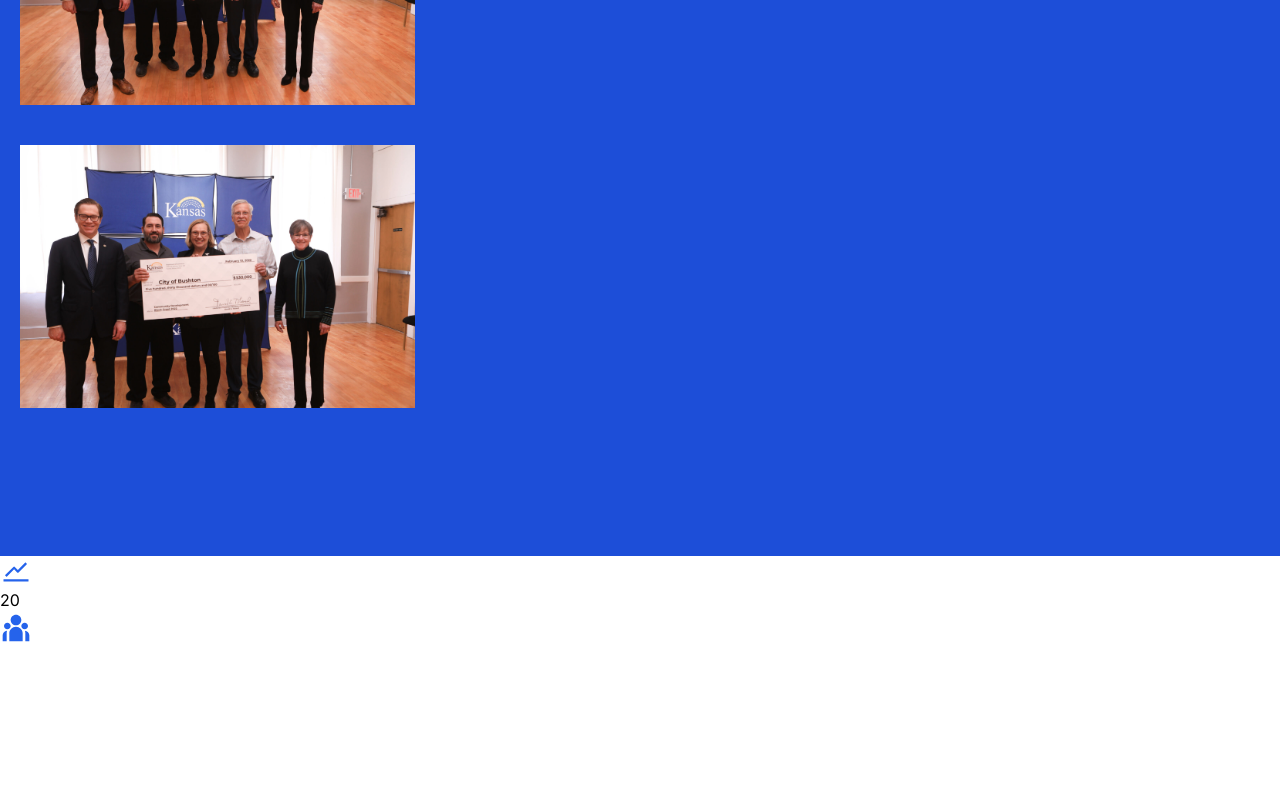
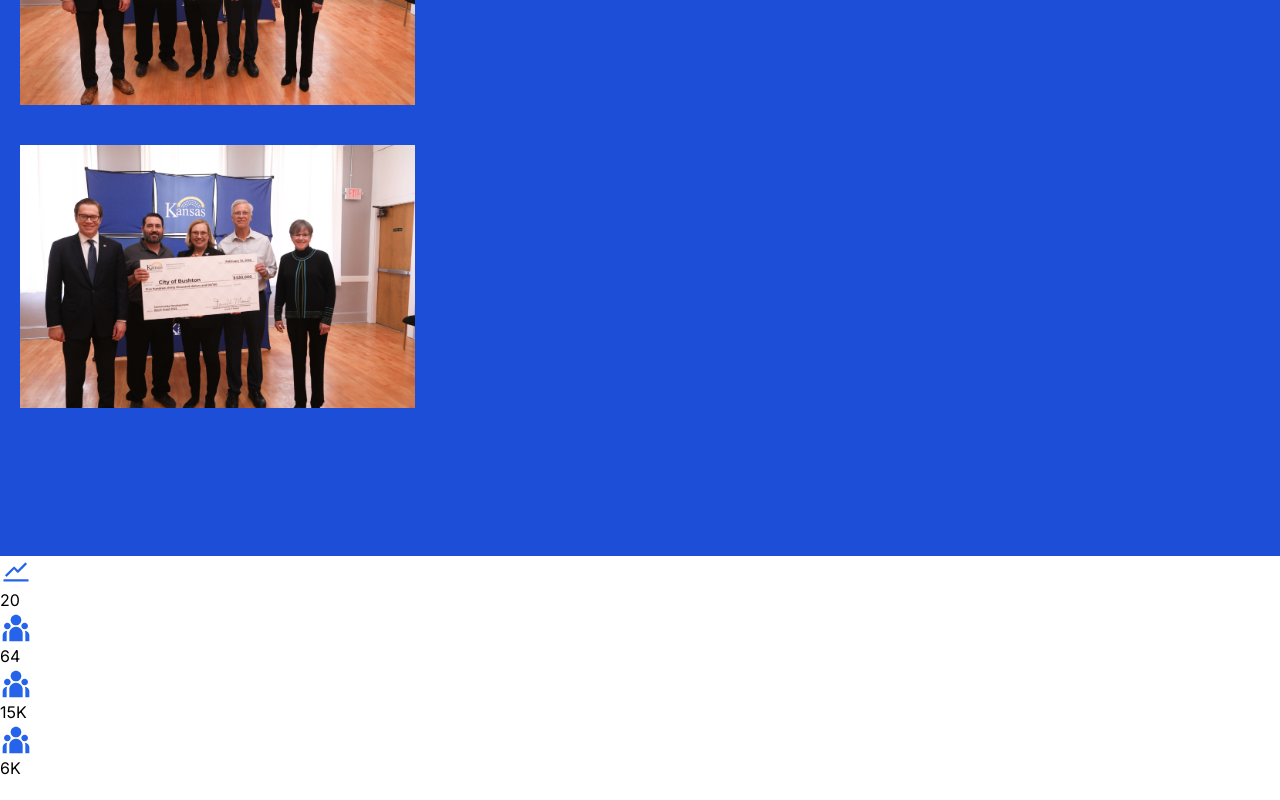
Before and after one commit to Richson-Tech/org, a Next.js app: page / in a window 1280 px wide. Shown: the part 3658-4458 px from the top of the page. Before the commit the page ends 4322 px from the top, so only its background shows below. Built offline with nearby package versions, Linux system fonts and the light colour scheme.

Commit message:
new commits

```diff
--- a/src/components/Num.jsx
+++ b/src/components/Num.jsx
@@ -6,6 +6,9 @@ import { RiTeamFill } from "react-icons/ri";
 
 const Num = () => {
   const [currentNumber, setCurrentNumber] = useState(0);
+  const [rightNumber, setRightNumber] = useState(0);
+  const [leftNumber, setLeftNumber] = useState(0);
+  const [lastNumber, setLastNumber] = useState(0);
 
   useEffect(() => {
     const interval = setInterval(() => {
@@ -22,6 +25,51 @@ const Num = () => {
     return () => clearInterval(interval);
   }, [currentNumber]); // Re-run the effect when the currentNumber changes
 
+  useEffect(() => {
+    const interval = setInterval(() => {
+      // Increment the number until it reaches 75
+      if (rightNumber < 75) {
+        setRightNumber((prevNumber) => prevNumber + 1);
+      } else {
+        // Clear the interval when the number reaches 75
+        clearInterval(interval);
+      }
+    }, 100); // Set the interval to 100 milliseconds
+
+    // Cleanup function to clear the interval when the component is unmounted
+    return () => clearInterval(interval);
+  }, [rightNumber]); // Re-run the effect when the rightNumber changes
+
+  useEffect(() => {
+    const interval = setInterval(() => {
+      // Increment the number until it reaches 20
+      if (leftNumber < 15) {
+        setLeftNumber((prevNumber) => prevNumber + 1);
+      } else {
+        // Clear the interval when the number reaches 20
+        clearInterval(interval);
+      }
+    }, 100); // Set the interval to 100 milliseconds
+
+    // Cleanup function to clear the interval when the component is unmounted
+    return () => clearInterval(interval);
+  }, [leftNumber]); // Re-run the effect when the leftNumber changes
+
+  useEffect(() => {
+    const interval = setInterval(() => {
+      // Increment the number until it reaches 20
+      if (lastNumber < 6) {
+        setLastNumber((prevNumber) => prevNumber + 1);
+      } else {
+        // Clear the interval when the number reaches 20
+        clearInterval(interval);
+      }
+    }, 100); // Set the interval to 100 milliseconds
+
+    // Cleanup function to clear the interval when the component is unmounted
+    return () => clearInterval(interval);
+  }, [lastNumber]); // Re-run the effect when the lastNumber changes
+
   return (
 <div className="bg-white h-max w-full">
        <div className="flex flex-col mb-5">
@@ -31,6 +79,15 @@ const Num = () => {
          </div>
          <div>
          <RiTeamFill className="text-blue-600" size="2rem" />
+         <h1>{numeral(rightNumber).format('0,0')}</h1>
+         </div>
+         <div>
+         <RiTeamFill className="text-blue-600" size="2rem" />
+         <h1>{numeral(leftNumber).format('0,0')}K</h1>
+         </div>
+         <div>
+         <RiTeamFill className="text-blue-600" size="2rem" />
+         <h1>{numeral(lastNumber).format('0,0')}K</h1>
          </div>
        </div>
      </div>
```
